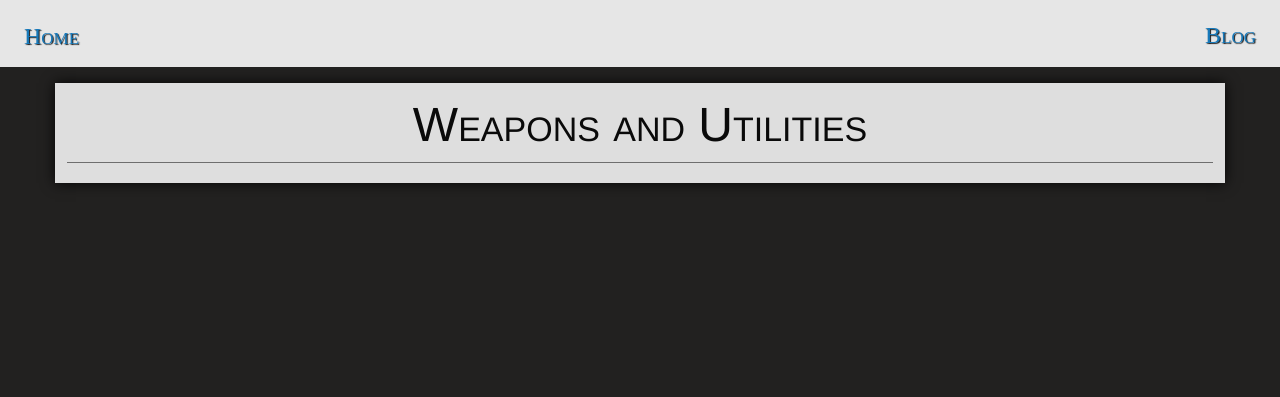
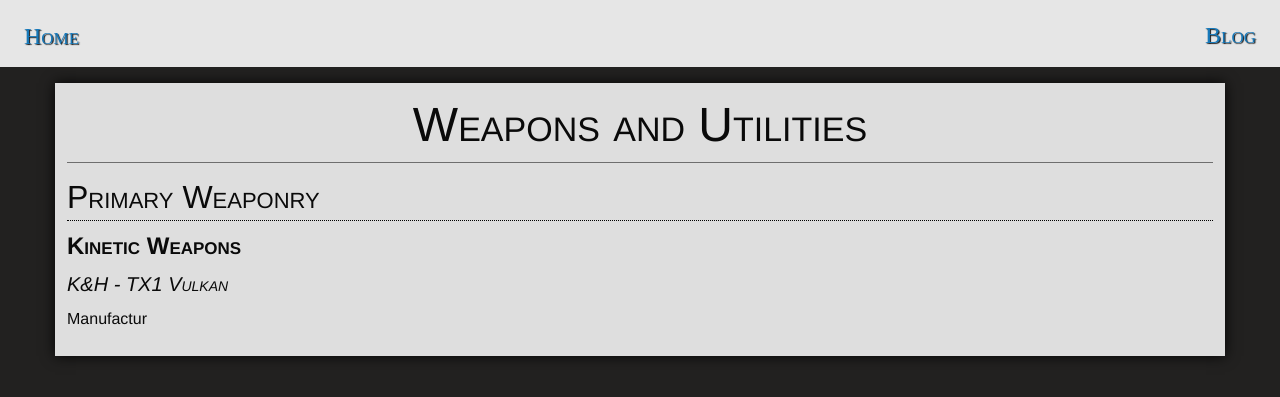
Before and after one commit to ori-sky/polar-space, a Jekyll site: the page built from designs/weapons.md, in a window 1280 px wide. Shown: the top 397 px of the page. Built offline with Jekyll 4.4.1, drawn with Linux system fonts in a browser that asks for light colours; nearby versions of some CDN libraries; some web fonts are replaced; our own code applies the rules of GitHub Pages for plain Markdown files; library files that are not in the unit come from our copies.

Commit message:
designs/weapons.md updated from https://stackedit.io/

```diff
--- a/designs/weapons.md
+++ b/designs/weapons.md
@@ -1,6 +1,10 @@
 ---
 title: Weapons and Utilities
 ---
+# Primary Weaponry
+## Kinetic Weapons
+### *K&H - TX1 Vulkan*
+Manufactur
 <!--stackedit_data:
-eyJoaXN0b3J5IjpbMjEyMzUxOTY5MF19
+eyJoaXN0b3J5IjpbLTYyMzMwOTY0MSwyMTIzNTE5NjkwXX0=
 -->
```
